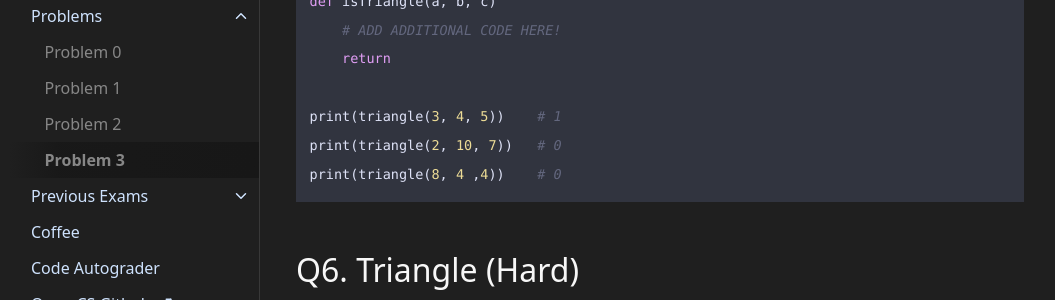
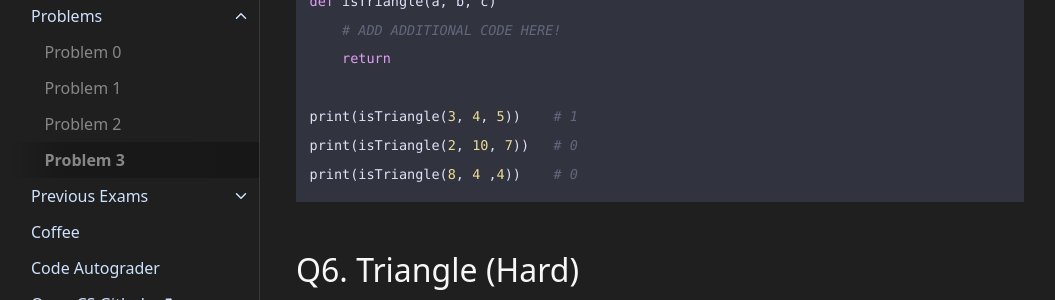
Before and after one commit to OpenCS-ksa/opencs-ksa.github.io, a Jekyll site: the page built from docs/Problems/problem3.md, in a window 1280 px wide and 1400 px high, scrolled down 2638 px. Shown: the part 152-452 px from the top of the window, without its empty margins (112-1167 px from the left). Built offline with Jekyll 4.4.1, drawn with Linux system fonts in a browser that asks for light colours; some of the changed text lies outside the part shown.

Commit message:
Update problem3.md

````diff
--- a/docs/Problems/problem3.md
+++ b/docs/Problems/problem3.md
@@ -90,9 +90,9 @@ def isTriangle(a, b, c)
     # ADD ADDITIONAL CODE HERE!
     return
 
-print(triangle(3, 4, 5))    # 1
-print(triangle(2, 10, 7))   # 0
-print(triangle(8, 4 ,4))    # 0
+print(isTriangle(3, 4, 5))    # 1
+print(isTriangle(2, 10, 7))   # 0
+print(isTriangle(8, 4 ,4))    # 0
 ```
 
 ## Q6. Triangle (Hard)
````
Also changed, not shown: other parts of docs/Problems/problem3.md (+4 -4 lines).
